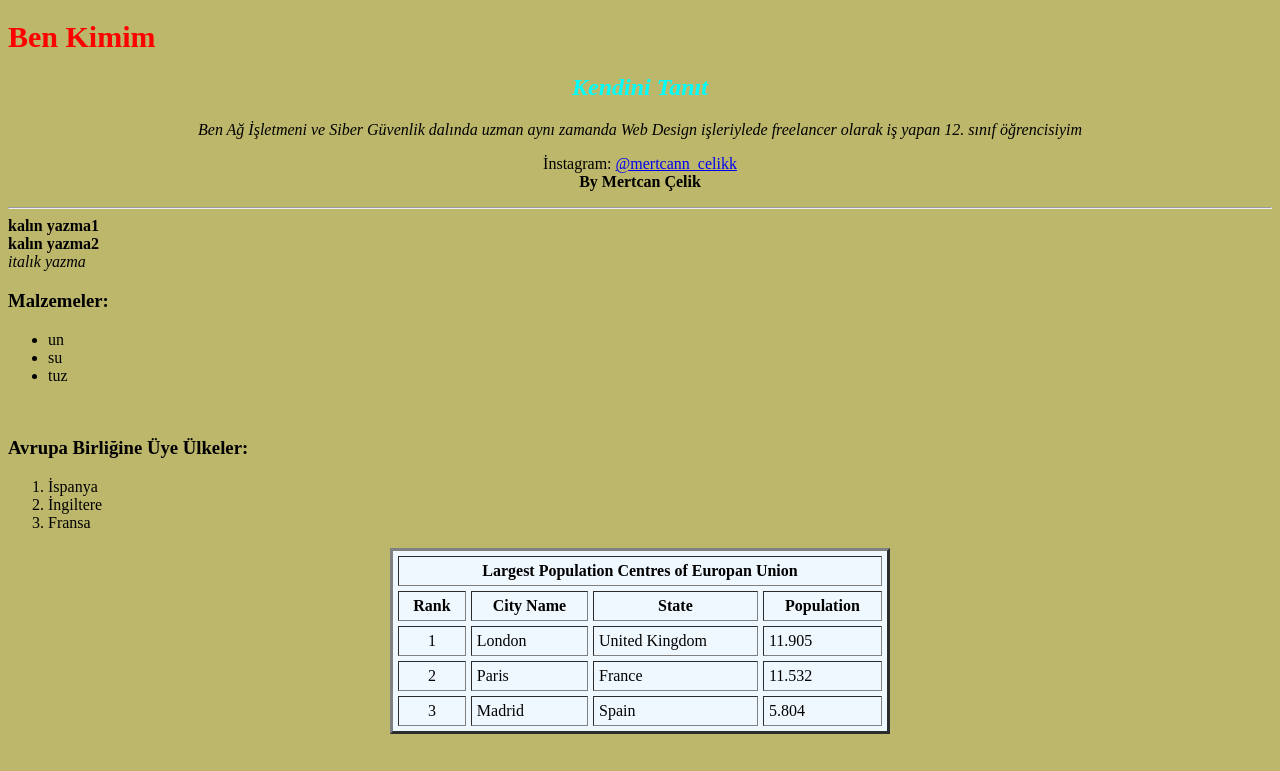
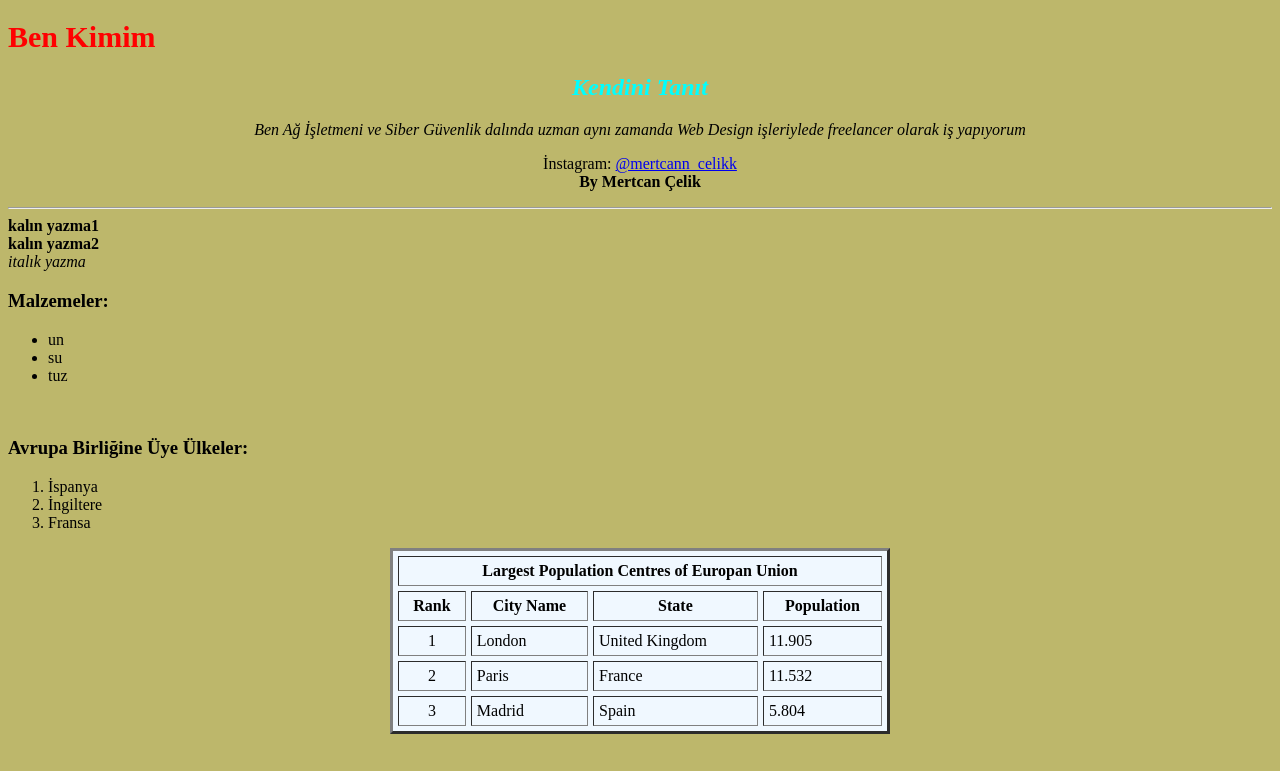
Before and after one commit to Mert7can18/ilksayfam, a plain HTML site: page index.html in a window 1280 px wide. Shown: the top 771 px of the page. Drawn offline with Linux system fonts and the light colour scheme.

Commit message:
index.html

```diff
--- a/index.html
+++ b/index.html
@@ -11,7 +11,7 @@
 <a name ="dönüs"></a>
 <h1>Ben Kimim</h1>
 <h2 align = center class="sınıf">Kendini Tanıt</h2>
-<p align= center class="sınıf">Ben Ağ İşletmeni ve Siber Güvenlik dalında uzman aynı zamanda Web Design işleriylede freelancer olarak iş yapan 12. sınıf öğrencisiyim</p>
+<p align= center class="sınıf">Ben Ağ İşletmeni ve Siber Güvenlik dalında uzman aynı zamanda Web Design işleriylede freelancer olarak iş yapıyorum</p>
 
 <p align = center>İnstagram: <a href ="https://www.instagram.com/mertcann_celiik" target = "_blank"  title = "Beni Takip Edin">@mertcann_celikk</a><br><b>By Mertcan Çelik</b> </p>
 <hr/>
```
